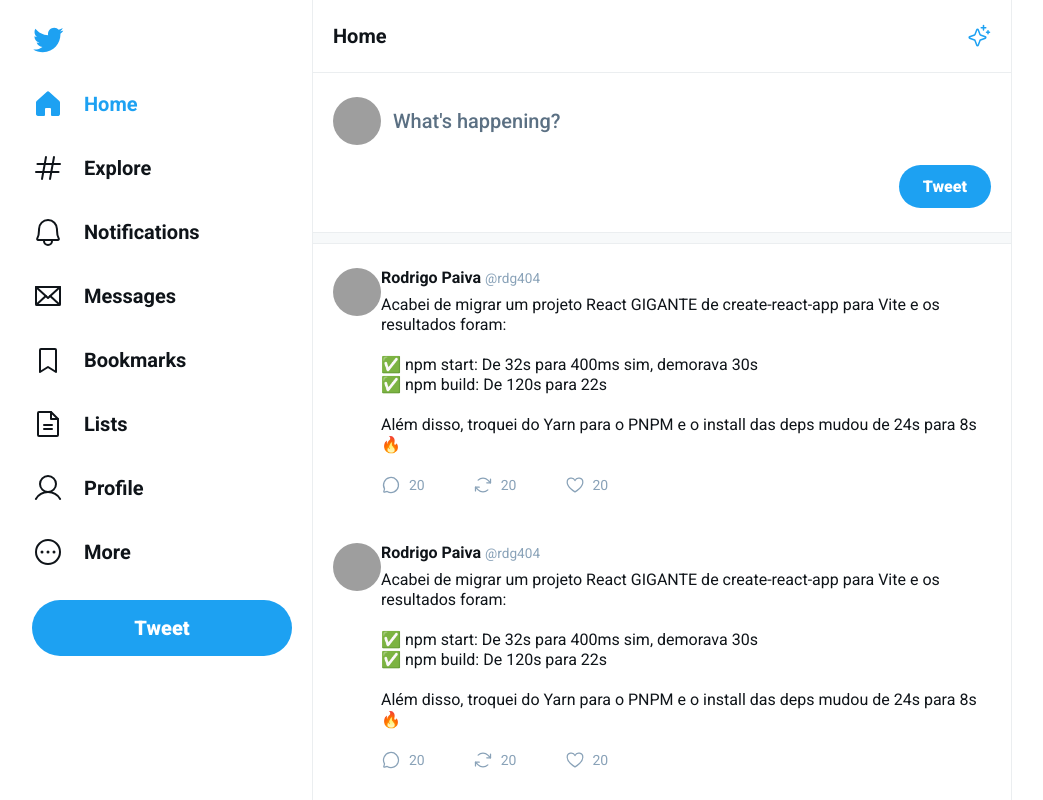
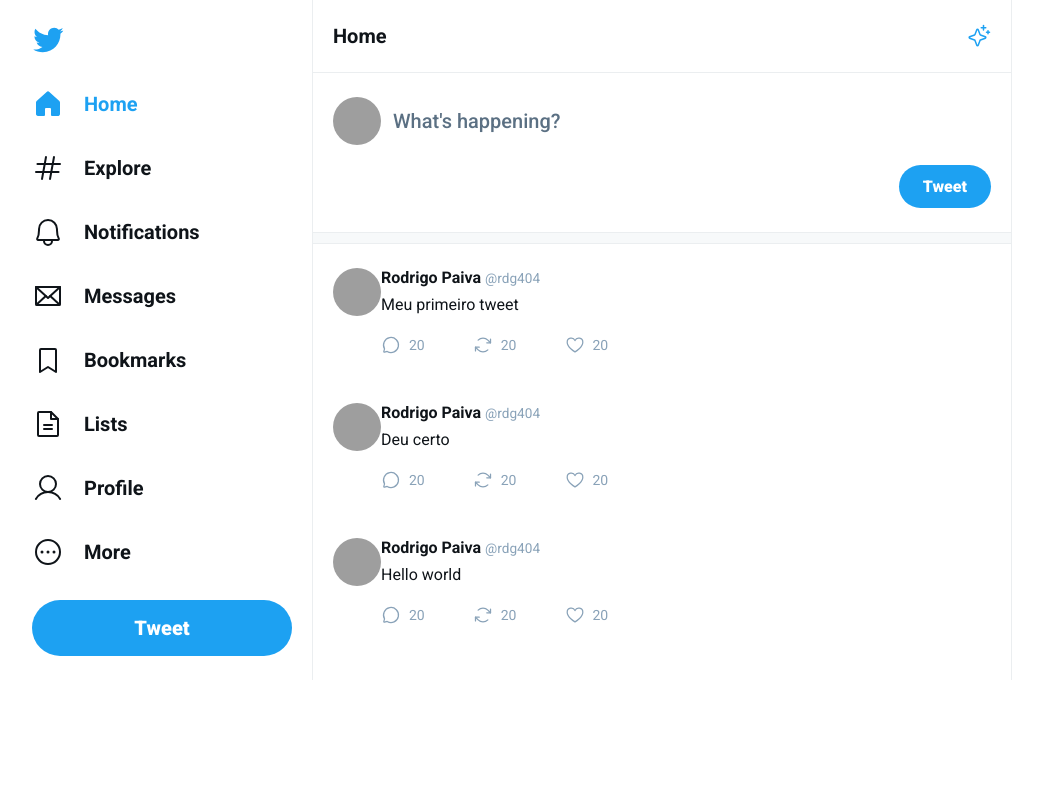
Before and after one commit to rdg-404/Masterclass_UI-Twitter, a React (Vite) app: page / in a window 1280 px wide. Shown: the top 800 px of the page, without its empty margins (128-1171 px from the left). Built offline with nearby package versions, Linux system fonts and the light colour scheme; grey boxes are pictures that could not be loaded.

Commit message:
iteração no react - percorrendo e retornando informações do array

```diff
--- a/src/components/Tweet.tsx
+++ b/src/components/Tweet.tsx
@@ -1,7 +1,11 @@
 import { ArrowsClockwise, ChatCircle, Heart } from "phosphor-react";
 import './Tweet.css';
 
-export function Tweet() {
+interface TweetProps {
+  content: string;
+}
+
+export function Tweet(props: TweetProps) {
   return (
     <a href="#" className="tweet">
       <img src="https://github.com/rdg-404.png" alt="Rodrigo Paiva" />
@@ -11,13 +15,7 @@
           <span>@rdg404</span>
         </div>
         <p>
-              Acabei de migrar um projeto React GIGANTE de create-react-app para Vite e os resultados foram: <br />
-              <br />
-              ✅ npm start: De 32s para 400ms sim, demorava 30s <br />
-              ✅ npm build: De 120s para 22s<br />
-              <br />
-              Além disso, troquei do Yarn para o PNPM e o install das deps mudou de 24s para 8s 🔥
-
+            {props.content}
         </p>
 
           <div className="tweet-content-footer">
--- a/src/main.tsx
+++ b/src/main.tsx
@@ -8,7 +8,11 @@
 import { Header } from './components/Header'
 import { Separator } from './components/Separator'
 
-
+const Tweets = [
+  "Meu primeiro tweet",
+  "Deu certo",
+  "Hello world"
+]
 
 ReactDOM.createRoot(document.getElementById('root') as HTMLElement).render(
   <React.StrictMode>
@@ -29,9 +33,10 @@
 
           <Separator/>
 
-          <Tweet/>
-          <Tweet/>
-          <Tweet/>
+          {Tweets.map(tweet => {
+            return <Tweet key={tweet} content={tweet}/>
+          })}
+
         </main>
       </div>
     </div>
```
